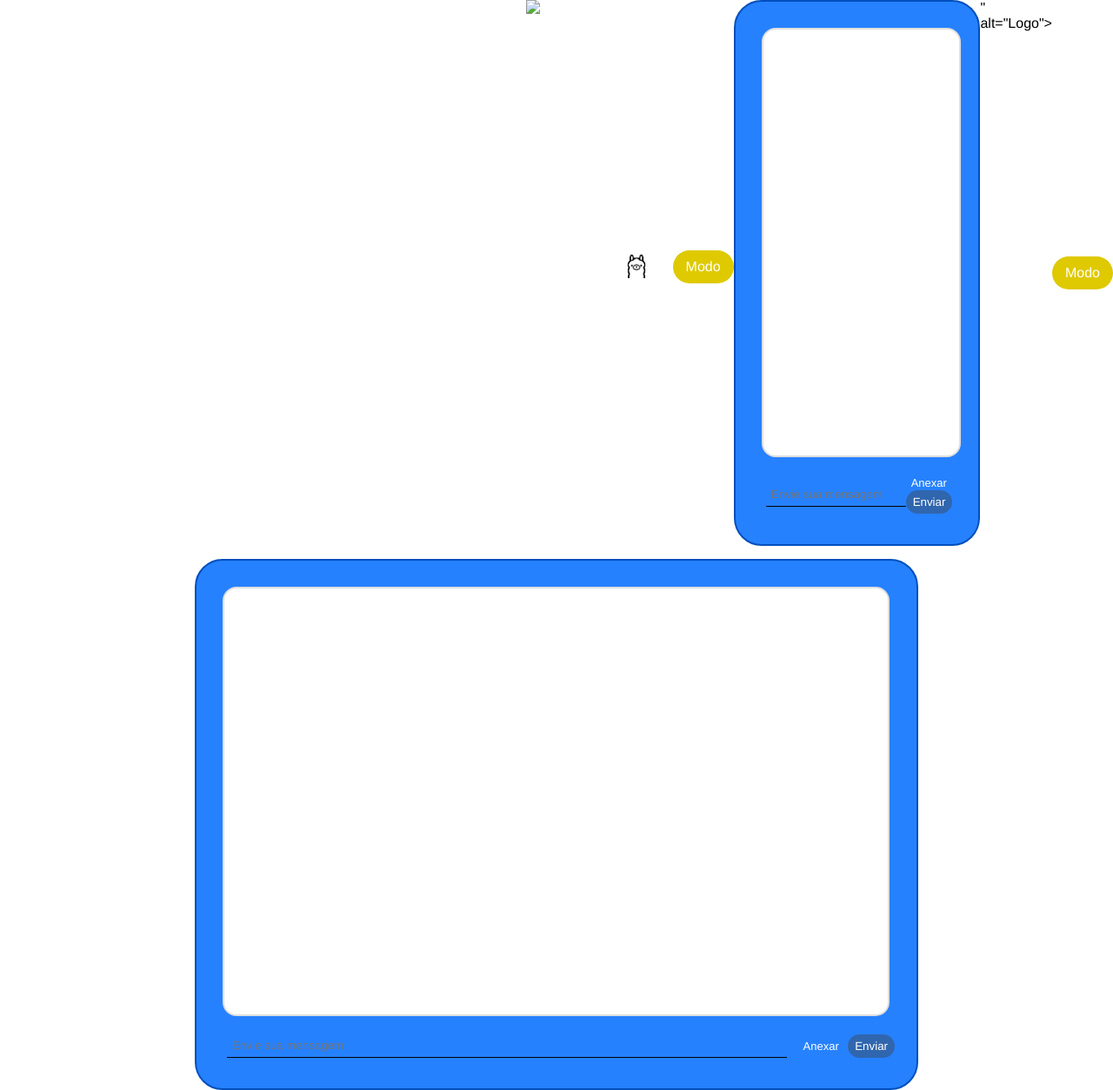
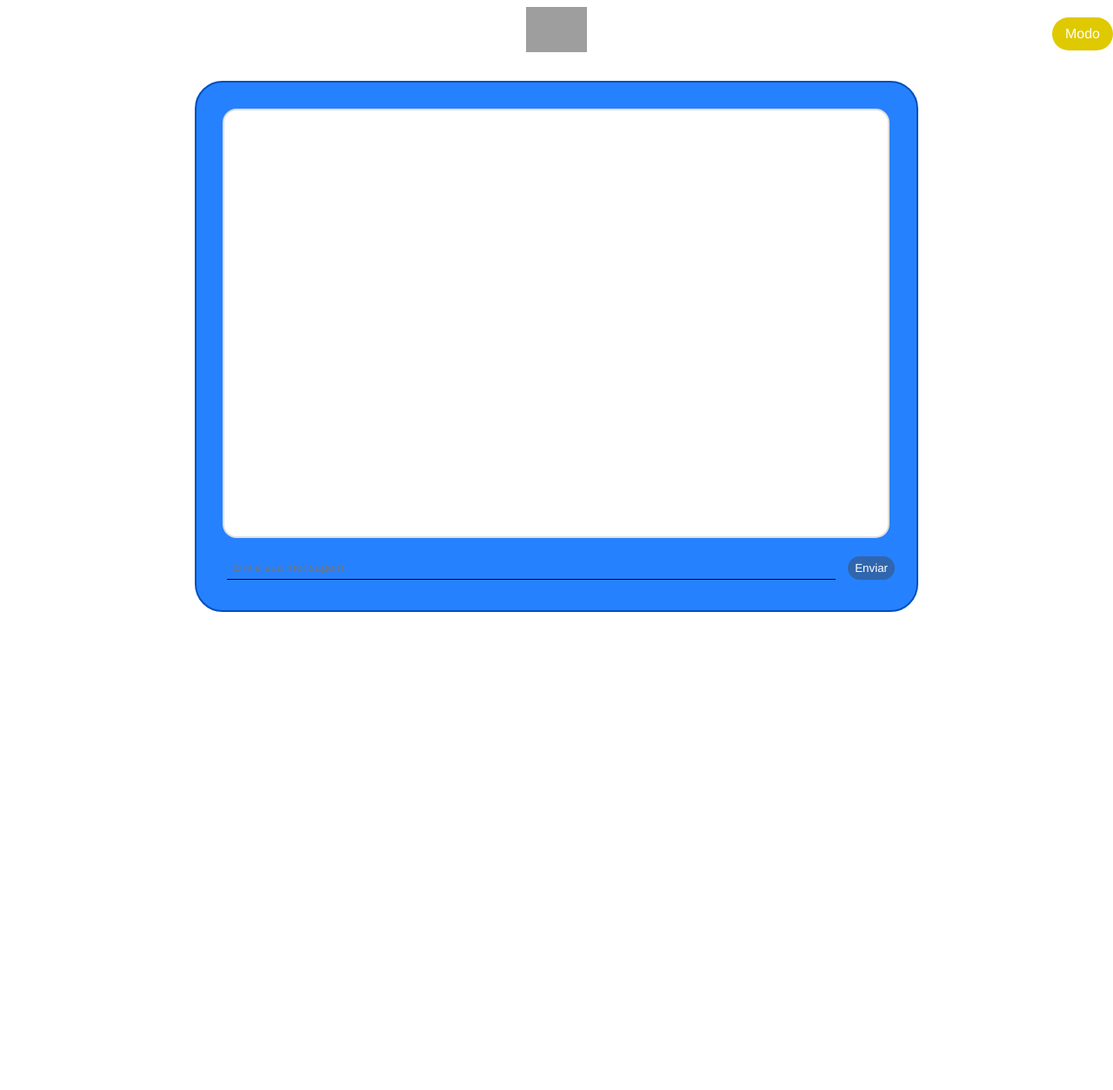
Before and after one commit to thiiferro/IA_python, a Flask app: page / in a window 1280 px wide. Shown: the whole page at 87% size. After the commit the page ends 704 px from the top, so only its background shows below. Run offline with Flask 3, Linux system fonts and the light colour scheme; grey boxes are pictures that could not be loaded.

Commit message:
Update index.html

```diff
--- a/Projeto_IA/templates/index.html
+++ b/Projeto_IA/templates/index.html
@@ -13,22 +13,7 @@
 <body>
     <div class="form-header">
         <div class="logo">
-            <img src="/static/images/
-
-<!DOCTYPE html>
-<html lang="pt-br">
-<head>
-    <meta charset="UTF-8">
-    <meta name="viewport" content="width=device-width, initial-scale=1.0">
-    <title>ChatBot</title>
-    <link rel="stylesheet" href="/static/css/style.css">
-    <link rel="shortcut icon" href="/static/icone.ico"/>
-    <script defer src="/static/js/script.js"></script>
-</head>
-<body>
-    <div class="form-header">
-        <div class="logo">
-            <img src="/static/images/images-removebg-preview.png" alt="Logo">
+            <img src="/static/images/logo.png" alt="Logo">
         </div>
         <div class="dark-mode-button">
             <button id="dark-mode-button">Modo</button>
@@ -47,10 +32,7 @@
                         <input type="text" name="chat" class="chat" id="inputMensagem" placeholder="Envie sua mensagem">
 
                         <div class="botoes">
-                            <label for="imagem" class="btn-anexar">Anexar</label>
-                            <input type="file" id="imagem" accept="image/*" hidden>
-
-                        <input type="submit" value="Enviar" class="btn-enviar">
+                            <input type="submit" value="Enviar" class="btn-enviar">
                         </div>
                     </div>
                 </div>
@@ -59,34 +41,3 @@
     </div>
 </body>
 </html>
-" alt="Logo">
-        </div>
-        <div class="dark-mode-button">
-            <button id="dark-mode-button">Modo</button>
-        </div>
-    </div>
-
-    <div class="form-container">
-        <div class="form-body">
-            <form id="chatForm">
-                <div class="conversa">
-                    <div class="mensagens">
-                        <textarea name="chatbot" class="chatbot" readonly></textarea>
-                    </div>
-
-                    <div class="mensagem">
-                        <input type="text" name="chat" class="chat" id="inputMensagem" placeholder="Envie sua mensagem">
-
-                        <div class="botoes">
-                            <label for="imagem" class="btn-anexar">Anexar</label>
-                            <input type="file" id="imagem" accept="image/*" hidden>
-
-                        <input type="submit" value="Enviar" class="btn-enviar">
-                        </div>
-                    </div>
-                </div>
-            </form>
-        </div>
-    </div>
-</body>
-</html>
```
